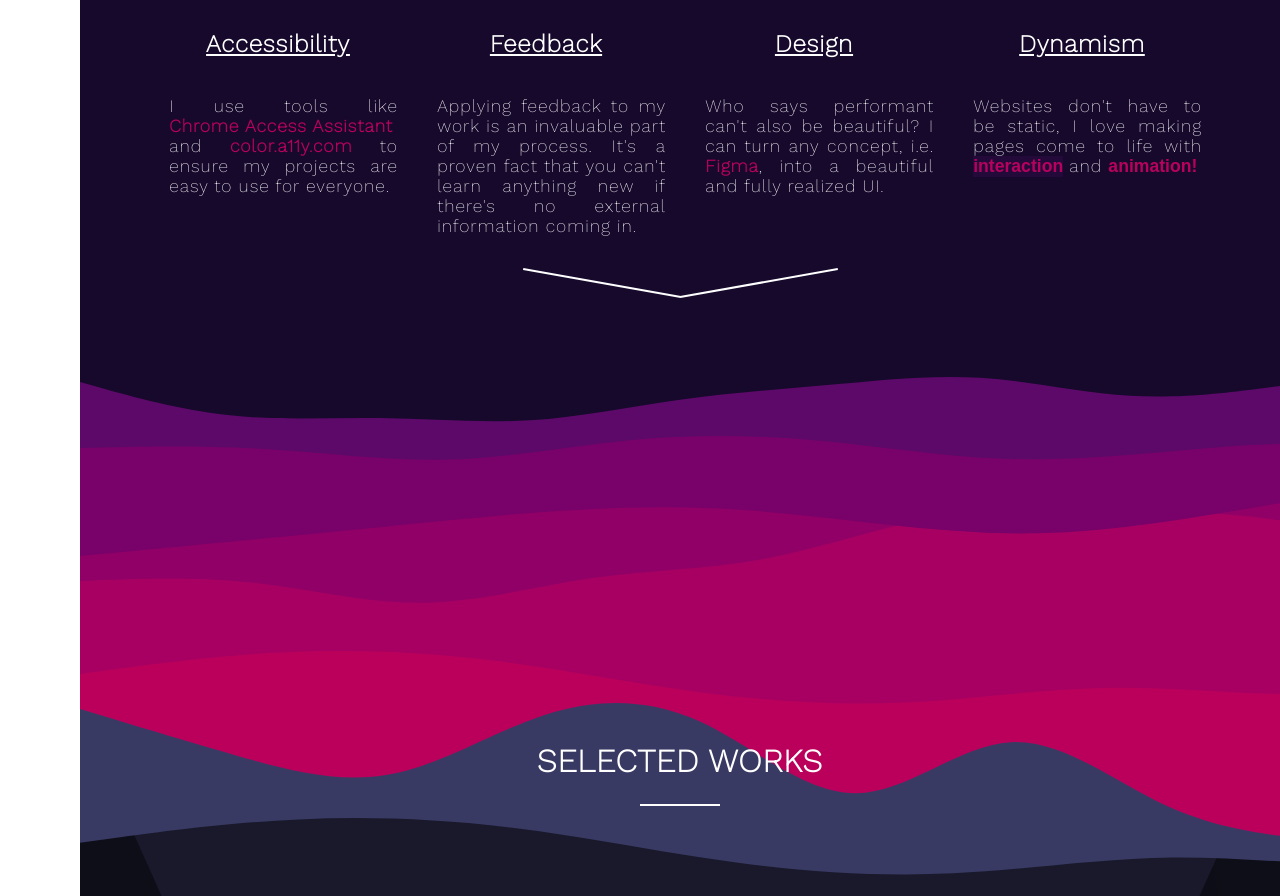
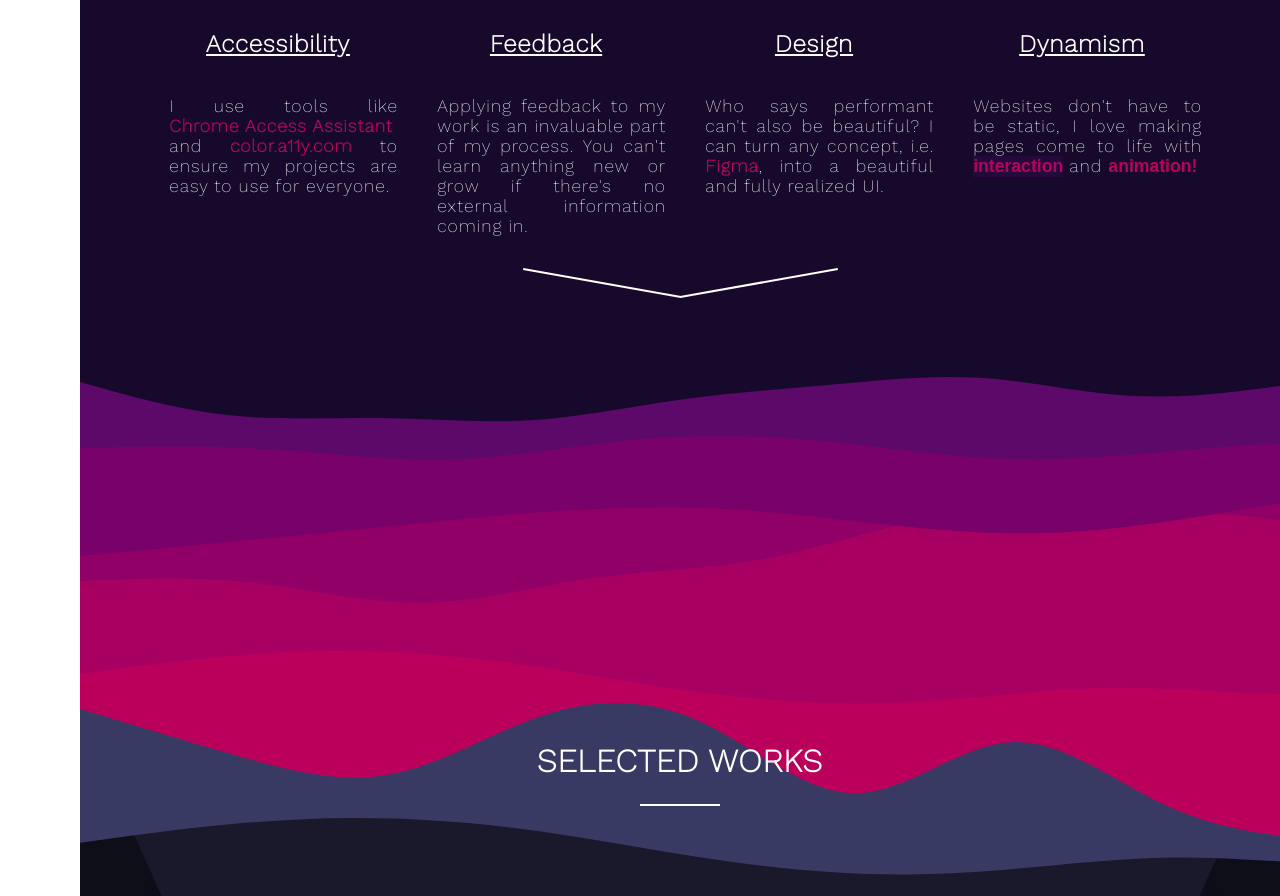
Before and after one commit to DillonKyleDev/PortfolioV3, a React (Create React App) app: page / in a window 1280 px wide. Shown: the part 1447-2343 px from the top of the page. Built offline with nearby package versions, Linux system fonts and the light colour scheme.

Commit message:
changed wording on about

```diff
--- a/src/Components/About/About.js
+++ b/src/Components/About/About.js
@@ -74,7 +74,7 @@ function About() {
               </div>
               <h1 className='section-title'>Feedback</h1>
               <p>
-                Applying feedback to my work is an invaluable part of my process. It's a proven fact that you can't learn anything new if there's no external information coming in.
+                Applying feedback to my work is an invaluable part of my process. You can't learn anything new or grow if there's no external information coming in.
               </p>
             </section>
           </div>
```
